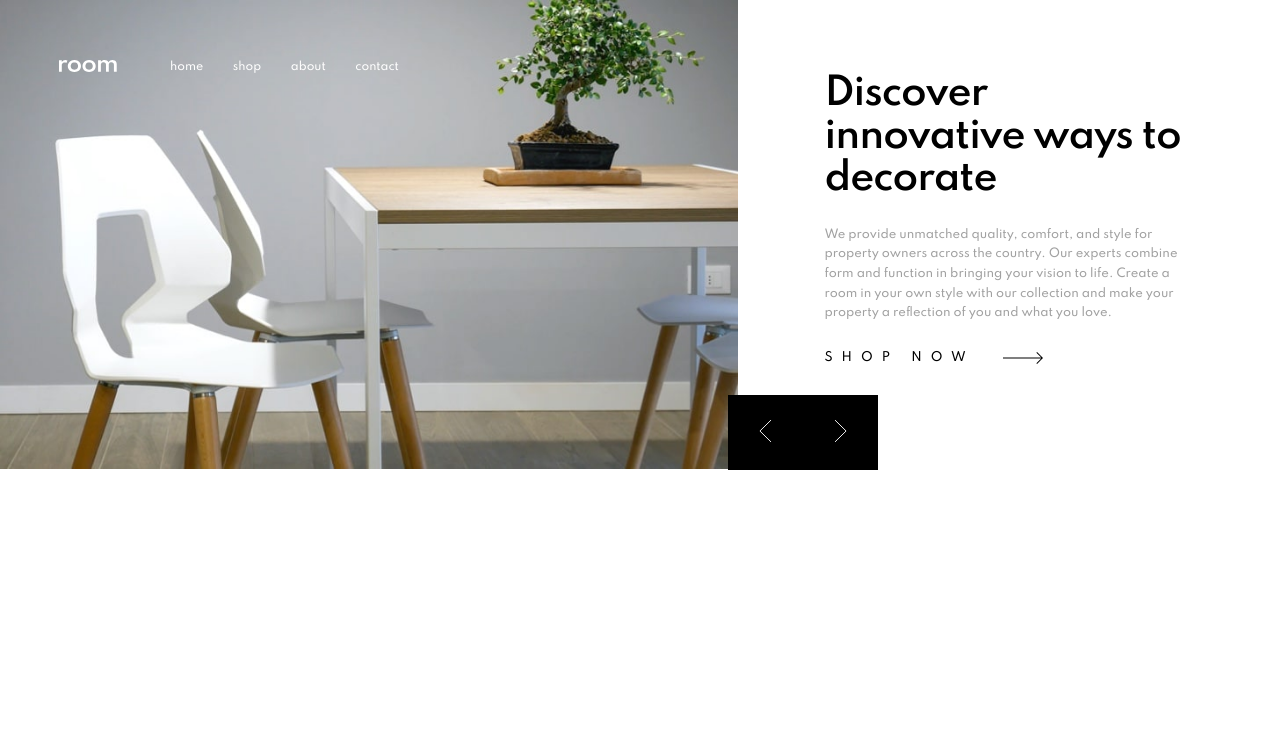
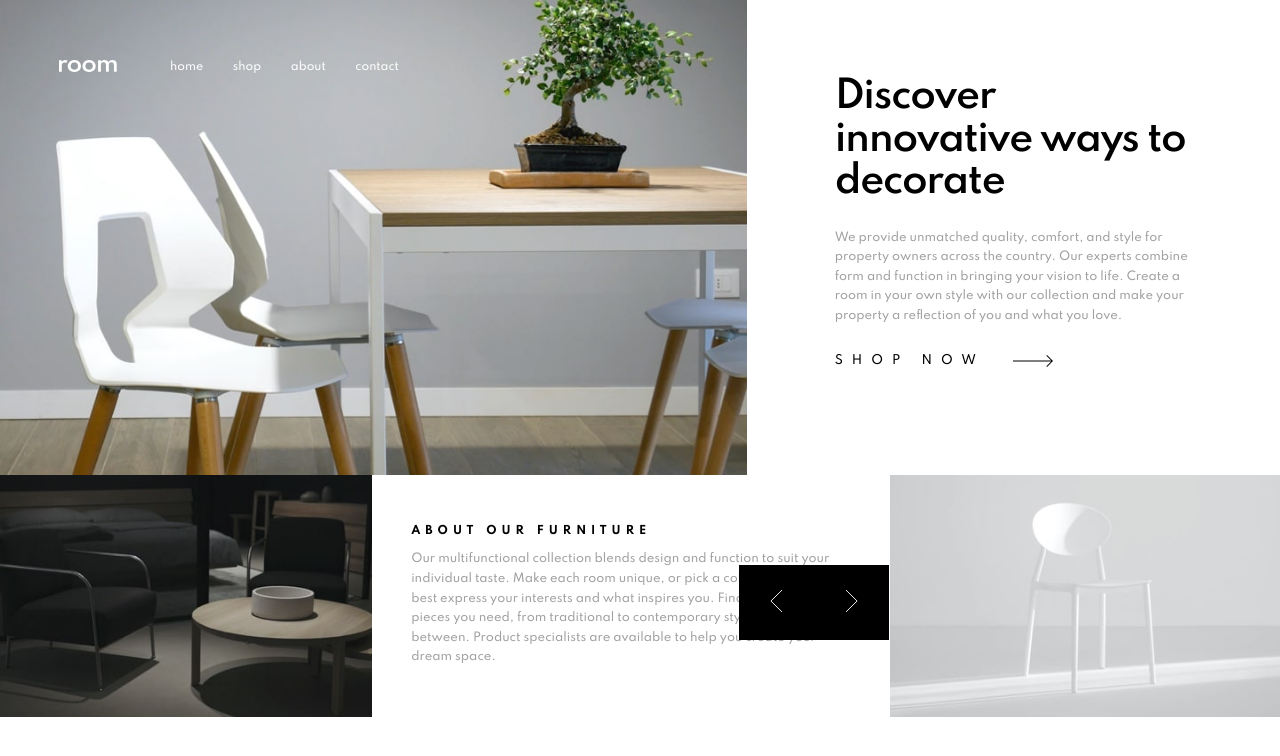
Before and after one commit to malekak44/room-homepage, a plain HTML site: page index.html in a window 1280 px wide. Drawn offline with Linux system fonts and the light colour scheme.

Commit message:
desktop version done

```diff
--- a/app/scss/_about.scss
+++ b/app/scss/_about.scss
@@ -0,0 +1,42 @@
+.about {
+    display: flex;
+    margin-top: -5px;
+
+    &__image {
+        flex: 0.72;
+
+        &:last-child {
+            flex: 0.755;
+        }
+
+        img {
+            width: 100%;
+            height: 100%;
+        }
+    }
+
+    &__text {
+        flex: 1;
+        display: flex;
+        align-items: center;
+        flex-direction: column;
+        justify-content: center;
+
+        &__wrapper {
+            width: 85%;
+
+            h2 {
+                font-size: 11px;
+                letter-spacing: 5px;
+                text-transform: uppercase;
+            }
+
+            p {
+                color: $darkGray;
+                font-size: 11.5px;
+                line-height: 1.7;
+            }
+        }
+    }
+
+}
--- a/app/scss/_globals.scss
+++ b/app/scss/_globals.scss
@@ -24,3 +24,7 @@ body {
 a {
     text-decoration: none;
 }
+
+picture {
+    line-height: 0;
+}
--- a/app/scss/_header.scss
+++ b/app/scss/_header.scss
@@ -1,4 +1,9 @@
 .header {
+    position: absolute;
+    top: 0;
+    left: 0;
+    z-index: 1;
+
     nav {
         display: flex;
         align-items: center;
@@ -20,10 +25,32 @@
             color: $white;
             font-size: 11px;
             text-transform: lowercase;
+            position: relative;
 
             &:not(:last-child) {
                 margin-right: 1.85rem;
             }
+
+            &::before {
+                content: "";
+                display: block;
+                position: absolute;
+                height: 2px;
+                left: 0;
+                right: 0;
+                bottom: -10px;
+                background: $white;
+                opacity: 0;
+                transition: opacity 300ms ease-in-out;
+                width: 70%;
+                margin: auto;
+            }
+
+            &:hover {
+                &::before {
+                    opacity: 1;
+                }
+            }
         }
     }
 }
--- a/app/scss/_hero.scss
+++ b/app/scss/_hero.scss
@@ -1,14 +1,10 @@
 .hero {
-    position: absolute;
-    top: 0;
-    left: 0;
-    z-index: -1;
     display: flex;
     align-items: center;
     justify-content: center;
 
     &__image {
-        flex: 1.36;
+        flex: 1.4;
         position: relative;
 
         img {
@@ -24,14 +20,14 @@
         flex-direction: column;
 
         &__wrapper {
-            width: 68%;
+            width: 67%;
             margin-top: -36px;
 
             h1 {
                 font-size: 37px;
                 line-height: 1.15;
                 font-weight: 600;
-                letter-spacing: -1px;
+                letter-spacing: -1.3px;
                 margin: 0;
             }
 
@@ -55,9 +51,21 @@
         display: flex;
         align-items: center;
 
-        img {
+        svg {
             margin-left: 28px;
         }
+
+        &:hover {
+            color: $darkGray;
+
+            svg {
+                path {
+                    fill: $darkGray;
+                }
+            }
+        }
+
+
     }
 
     &__buttons {
@@ -65,8 +73,8 @@
         height: 75px;
         width: 150px;
         position: absolute;
-        bottom: 1%;
-        right: 31.4%;
+        bottom: 20%;
+        right: 30.55%;
         display: flex;
         align-items: center;
         justify-content: space-around;
--- a/index.html
+++ b/index.html
@@ -42,21 +42,28 @@
         <p id="paragraph">We provide unmatched quality, comfort, and style for property owners across the country.
           Our experts combine form and function in bringing your vision to life. Create a room in your
           own style with our collection and make your property a reflection of you and what you love.</p>
-        <a href="#" class="hero__btn">Shop now <img src="images/icon-arrow.svg" alt="arrow"></a>
+        <a href="#" class="hero__btn">Shop now <svg width="40" height="12" xmlns="http://www.w3.org/2000/svg"><path d="M34.05 0l5.481 5.527h.008v.008L40 6l-.461.465v.063l-.062-.001L34.049 12l-.662-.668 4.765-4.805H0v-1h38.206l-4.82-4.86L34.05 0z" fill="#000" fill-rule="nonzero"/></svg></a>
       </div>
     </div>
   </section>
   <section class="about">
+    <div class="about__image">
+      <img src="images/image-about-dark.jpg" alt="about-dark">
+    </div>
+    <div class="about__text">
+      <div class="about__text__wrapper">
+        <h2>About our furniture</h2>
+        <p>Our multifunctional collection blends design and function to suit your individual taste.
+          Make each room unique, or pick a cohesive theme that best express your interests and what
+          inspires you. Find the furniture pieces you need, from traditional to contemporary styles
+          or anything in between. Product specialists are available to help you create your dream space.</p>
+      </div>
+    </div>
+    <div class="about__image">
+      <img src="images/image-about-light.jpg" alt="about-light">
+    </div>
+  </section>
 
-  </section>
-  <!--
-  About our furniture
-
-  Our multifunctional collection blends design and function to suit your individual taste.
-  Make each room unique, or pick a cohesive theme that best express your interests and what
-  inspires you. Find the furniture pieces you need, from traditional to contemporary styles
-  or anything in between. Product specialists are available to help you create your dream space.
--->
   <script src="app/js/script.js"></script>
 </body>
 
```
Also changed, not shown: dist/style.css, images/icon-arrow.svg (deleted), 1 other file.
